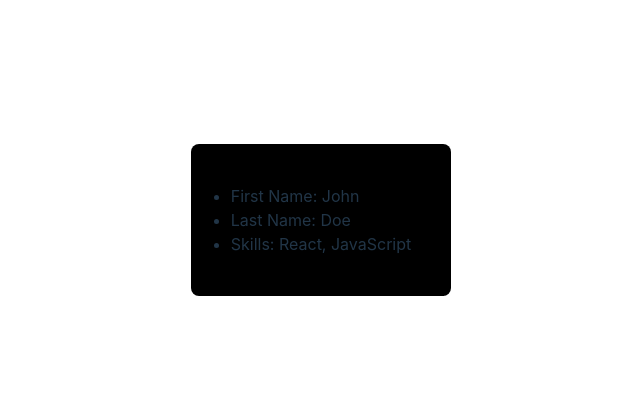
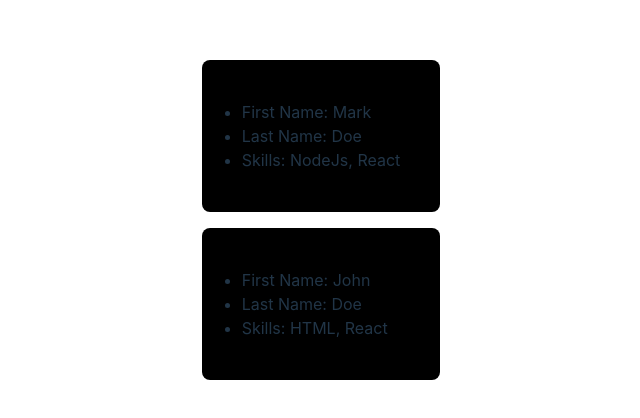
Before and after one commit to manikbajaj/fullstack-react, a React (Vite) app: page / in a window 1280 px wide. Shown: the part 180-598 px from the top of the page, without its empty margins (319-959 px from the left). Built offline with nearby package versions, Linux system fonts and the light colour scheme.

Commit message:
Final code for FSDB746

```diff
--- a/src/App.jsx
+++ b/src/App.jsx
@@ -1,9 +1,30 @@
 import UserProfile from "./components/UserProfile/userProfile.jsx";
+
+const user = {
+  firstName: "Mark",
+  lastName: "Doe",
+  skills: "NodeJs, React",
+};
+
+const user2 = {
+  firstName: "John",
+  lastName: "Doe",
+  skills: "HTML, React",
+};
 
 function App() {
   return (
     <>
-      <UserProfile />
+      <UserProfile
+        firstName={user.firstName}
+        lastName={user.lastName}
+        skills={user.skills}
+      />
+      <UserProfile
+        firstName={user2.firstName}
+        lastName={user2.lastName}
+        skills={user2.skills}
+      />
     </>
   );
 }
--- a/src/components/userProfile/userProfile.jsx
+++ b/src/components/userProfile/userProfile.jsx
@@ -1,16 +1,13 @@
 import styles from "./userProfile.module.css";
 
-export default function UserProfile() {
+export default function UserProfile({ firstName, lastName, skills } = props) {
   return (
     <>
       <section>
-        {/* {<ul className={styles["user-details"]}>} */}
-        {/* <ul className={styles.userDetails}> */}
-        {/* Multiple Styles can be applied and styles are scoped to each module */}
         <ul className={`${styles.userDetails} ${styles.border}`}>
-          <li>First Name: John</li>
-          <li>Last Name: Doe</li>
-          <li>Skills: React, JavaScript</li>
+          <li>First Name: {firstName}</li>
+          <li>Last Name: {lastName}</li>
+          <li>Skills: {skills}</li>
         </ul>
       </section>
     </>
```
